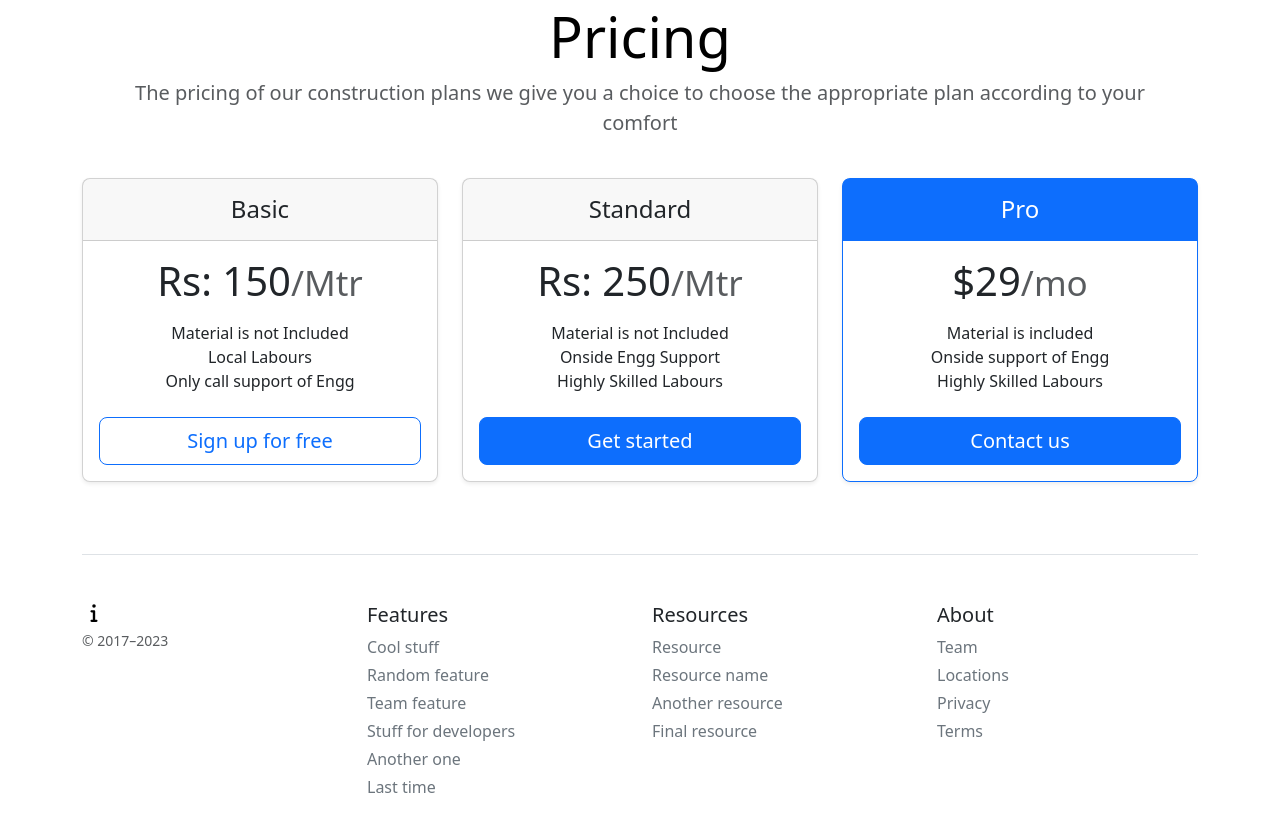
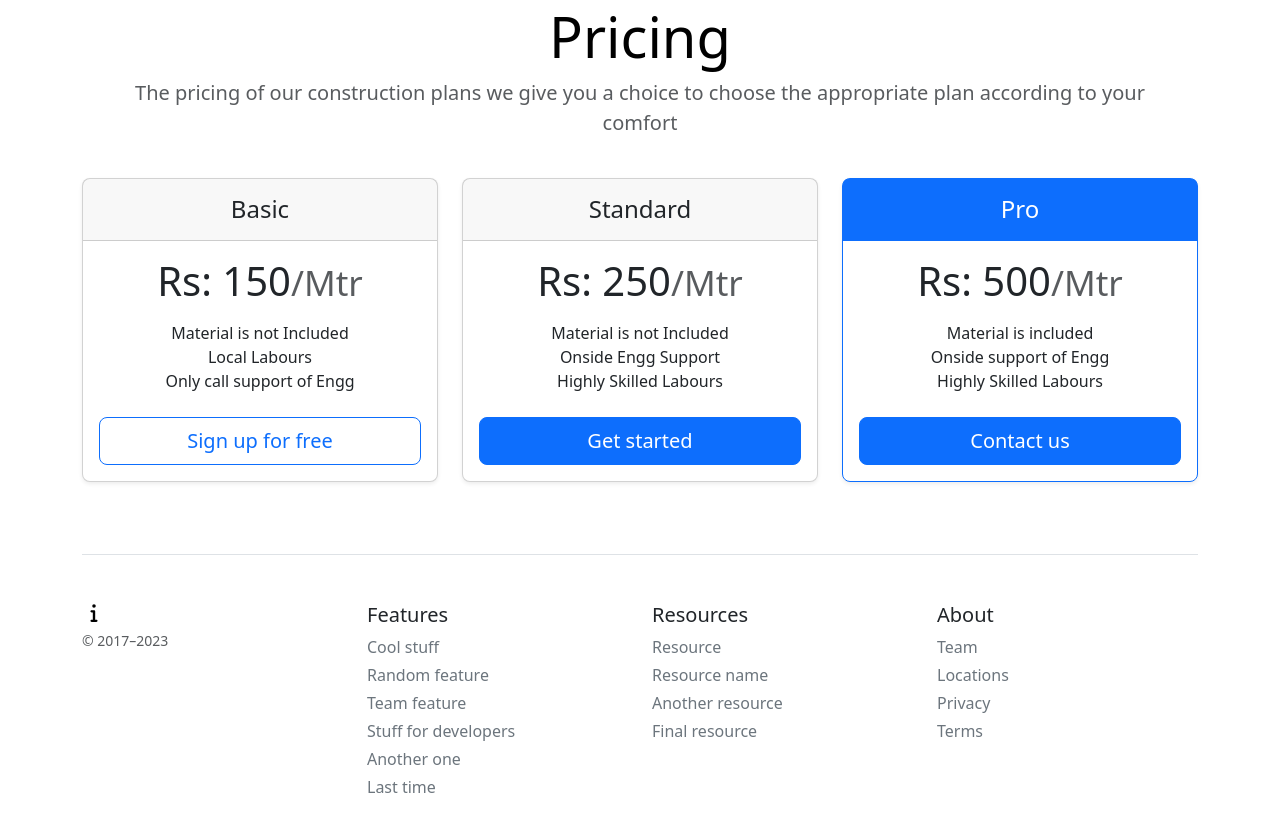
Before and after one commit to saud9422/construction-webpage, a plain HTML site: page index.html in a window 1280 px wide. Shown: the part 2518-3349 px from the top of the page. Drawn offline with nearby package versions, Linux system fonts and the light colour scheme.

Commit message:
Update index.html

```diff
--- a/index.html
+++ b/index.html
@@ -238,7 +238,7 @@
                     <h4 class="my-0 fw-normal">Pro</h4>
                   </div>
                   <div class="card-body">
-                    <h1 class="card-title pricing-card-title">$29<small class="text-body-secondary fw-light">/mo</small></h1>
+                    <h1 class="card-title pricing-card-title">Rs: 500<small class="text-body-secondary fw-light">/Mtr</small></h1>
                     <ul class="list-unstyled mt-3 mb-4">
                       <li>Material is included</li>
                       <li>Onside support of Engg</li>
```
